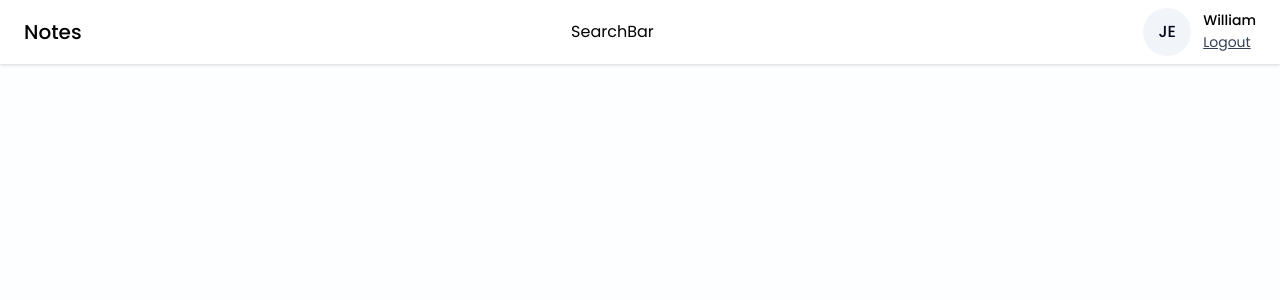
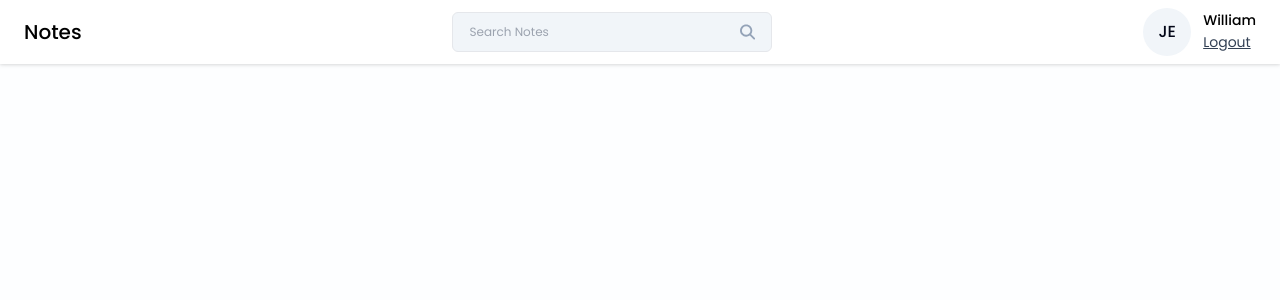
Before and after one commit to Jano-Esterhuizen/To-Do-App, a React (Vite) app in the folder frontend/To-Do-App/: page /dashboard in a window 1280 px wide. Shown: the top 300 px of the page. Built offline with nearby package versions, Linux system fonts and the light colour scheme.

Commit message:
Implemented Search Bar Component

```diff
--- a/frontend/To-Do-App/src/components/NavBar/NavBar.jsx
+++ b/frontend/To-Do-App/src/components/NavBar/NavBar.jsx
@@ -1,19 +1,36 @@
-import React from 'react'
+import React, { useState } from 'react'
 import ProfileInfo from '../Cards/ProfileInfo';
 import { useNavigate } from 'react-router-dom';
 import { SearchBar } from '../SearchBar/SearchBar';
 
 const NavBar = () => {
+  const [searchQuery, setSearchQuery] = useState("");
   const navigate = useNavigate();
 
   const onLogout = () => {
     navigate("/Login");
-  }
+  };
+
+  const handleSearch = () => {
+  };
+
+  const onClearSearch = () => {
+    setSearchQuery("");
+  };
+
+
   return (
     <div className="bg-white flex items-center justify-between px-6 py-2 drop-shadow">
       <h2 className="text-xl font-medium text-black py-2">Notes</h2>
 
-      <SearchBar />
+      <SearchBar value={searchQuery}
+      onChange={({ target }) => {
+        setSearchQuery(target.value)
+      }}
+      handleSearch={handleSearch}
+      onClearSearch={onClearSearch}
+      />
+
       <ProfileInfo onLogout={onLogout} />
 
     </div>
--- a/frontend/To-Do-App/src/components/SearchBar/SearchBar.jsx
+++ b/frontend/To-Do-App/src/components/SearchBar/SearchBar.jsx
@@ -1,7 +1,29 @@
 import React from 'react'
+import {FaMagnifyingGlass} from 'react-icons/fa6'
+import { IoMdClose } from 'react-icons/io'
 
-export const SearchBar = () => {
-  return (
-    <div>SearchBar</div>
-  )
+
+
+export const SearchBar = ({ value, onChange, handleSearch, onClearSearch }) => {
+    return (
+        <div className='w-80 flex items-center px-4 bg-slate-100 border-[1.5px] rounded-md'>
+            <input
+                type="text"
+                placeholder="Search Notes"
+                className="w-full text-xs bg-transparent py-[11px] outline-none"
+                value={value}
+                onChange={onChange}
+            />
+
+
+            {value && (
+                <IoMdClose className='text-xl text-slate-400 cursor-pointer hover:text-black mr-3' onClick={onClearSearch}/>
+            )}
+
+
+
+            <FaMagnifyingGlass className='text-slate-400 cursor-pointer hover:text-black' onClick={handleSearch}/>
+        </div>
+
+    )
 }
```
